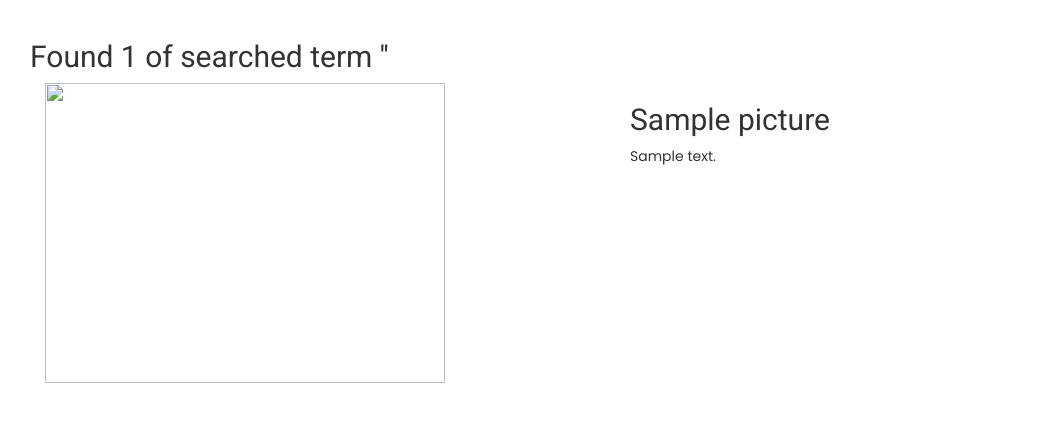
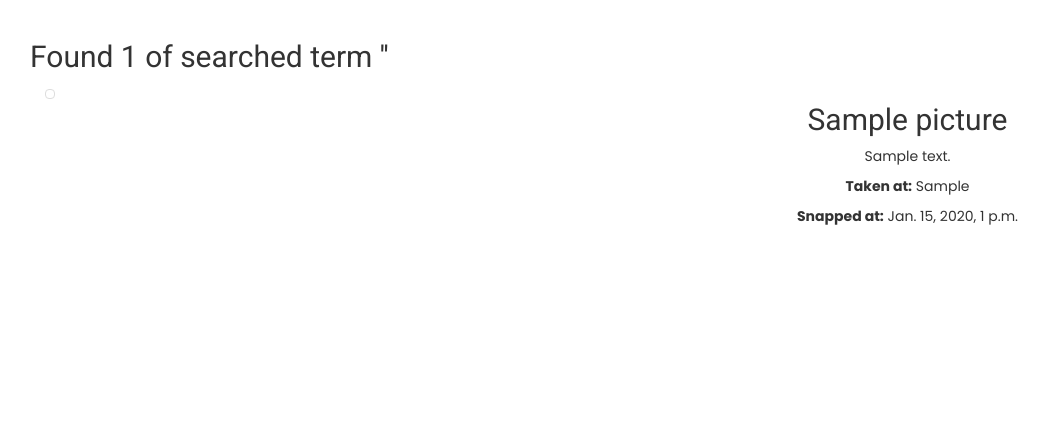
Before and after one commit to Williamsoditi/Say-Cheese, a Django app: template gallery/templates/all_pics/search.html in a window 1280 px wide. Shown: the part 52-474 px from the top of the page, without its empty margins (25-1074 px from the left). Run offline with Django 4.2, Linux system fonts and the light colour scheme; tables that the repository leaves empty hold one stand-in row (values such as "Sample post"); the template is opened without the code that fills it: values that come from a table or form of the project are taken from there, most other values are stand-ins (such as "Sample title", 1, 10 or a date in 2020); some libraries are stand-ins or nearby versions.

Commit message:
Chore : Literal notation of search items and styling

```diff
--- a/gallery/templates/all_pics/search.html
+++ b/gallery/templates/all_pics/search.html
@@ -14,11 +14,13 @@
         {% if pictures %}
             {% for pictures in pictures %}
             <div class="col-sm-6">
-              <img height="300" width="400" src = '{{pictures.image.url}}'>
+              <img class="img-fluid img-thumbnail" src = '{{pictures.image.url}}'>
             </div>
-            <div class="col-sm-6">
+            <div class="col-sm-6 text-center">
               <h2>{{pictures.name}}</h2>
               <p>{{pictures.description}}</p>
+              <p><strong>Taken at:</strong>&nbsp;{{pictures.location}}</p>
+              <p><strong>Snapped at:</strong>&nbsp;{{pictures.post_date}}</p>
             </div>
             {% endfor %}
       {% endif %}
--- a/gallery/templates/navbar.html
+++ b/gallery/templates/navbar.html
@@ -1,4 +1,4 @@
-<nav class="navbar navbar-inverse" role="navigation">
+<nav class="navbar navbar-inverse" role="navigation" id="nav-me">
     <div class="container-fluid">
         <div class="navbar-header">
             <button type="button" class="navbar-toggle" data-toggle="collapse" data-target=".navbar-collapse">
--- a/static/css/styles.css
+++ b/static/css/styles.css
@@ -17,3 +17,7 @@ p, ul{
 #welky:hover{
     color: greenyellow;
 }
+/* #nav-me{
+    background-color: darkmagenta;
+    color: red;
+} */
```
